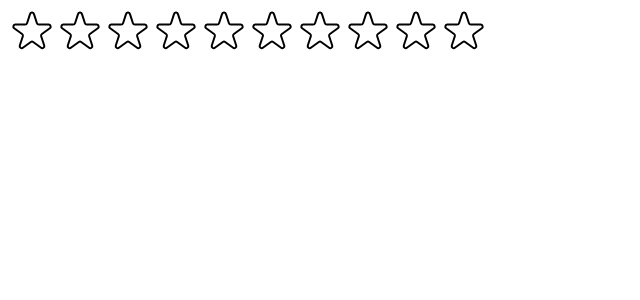
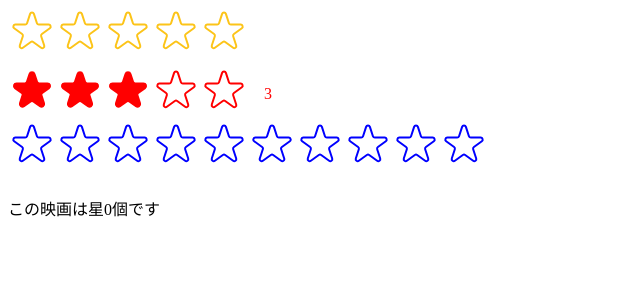
Before and after one commit to mizukami-0418/usepopcorn, a React (Vite) app: page / in a window 1280 px wide. Shown: the top 300 px of the page, without its empty margins (0-640 px from the left). Built offline with nearby package versions, Linux system fonts and the light colour scheme.

Commit message:
星評価コンポーネントに新しいプロパティを追加し、デフォルト評価やカスタムメッセージのサポートを実装

```diff
--- a/src/StarRating.jsx
+++ b/src/StarRating.jsx
@@ -10,46 +10,64 @@
   display: "flex",
 };
 
+export default function StarRating({
+  maxRating = 5,
+  color = "#fcc419",
+  size = 48,
+  className = "",
+  messages = [],
+  defaultRating = 0,
+  onSetRating,
+}) {
+  const [rating, setRating] = useState(defaultRating);
+  const [tempRating, setTempRating] = useState(0);
+
+  function handleRating(rating) {
+    setRating(rating);
+    onSetRating(rating);
+  }
+
   const textStyle = {
     lineHight: "1",
     margin: "0",
+    color: color,
+    fontSize: `${size / 1.5}px`,
   };
 
-export default function StarRating({ maxRating = 10 }) {
-  const [rating, setRating] = useState(0);
-  const [hoverRating, setHoverRating] = useState(0);
-
-  function handleRating(rating) {
-    setRating(rating);
-  }
-
   return (
-    <div style={containerStyle}>
+    <div style={containerStyle} className={className}>
       <div style={starContainerStyle}>
         {Array.from({ length: maxRating }, (_, i) => (
           <Star
             key={i}
             onRate={() => handleRating(i + 1)}
-            onHoverEating={() => hoverRating(i + 1)}
-            full={hoverRating ? hoverRating >= i + 1 : rating >= i + 1}
-            onHoverIn={() => setHoverRating(i + 1)}
-            onHoverOut={() => setHoverRating(0)}
+            full={tempRating ? tempRating >= i + 1 : rating >= i + 1}
+            onHoverIn={() => setTempRating(i + 1)}
+            onHoverOut={() => setTempRating(0)}
+            color={color}
+            size={size}
           />
         ))}
       </div>
-      <p style={textStyle}>{hoverRating || rating || ""}</p>
+      <p style={textStyle}>
+        {messages.length === maxRating
+          ? messages[tempRating ? tempRating - 1 : rating - 1]
+          : tempRating || rating || ""}
+      </p>
     </div>
   );
 }
 
+function Star({ onRate, full, onHoverIn, onHoverOut, color, size }) {
   const starStyle = {
     width: "48px",
     hight: "48px",
     display: "block",
     cursor: "pointer",
+    color: color,
+    fontSize: size,
   };
 
-function Star({ onRate, full, onHoverIn, onHoverOut }) {
   return (
     <span
       role="button"
@@ -62,8 +80,8 @@
         <svg
           xmlns="http://www.w3.org/2000/svg"
           viewBox="0 0 20 20"
-          fill="#000"
-          stroke="#000"
+          fill={color}
+          stroke={color}
         >
           <path d="M9.049 2.927c.3-.921 1.603-.921 1.902 0l1.07 3.292a1 1 0 00.95.69h3.462c.969 0 1.371 1.24.588 1.81l-2.8 2.034a1 1 0 00-.364 1.118l1.07 3.292c.3.921-.755 1.688-1.54 1.118l-2.8-2.034a1 1 0 00-1.175 0l-2.8 2.034c-.784.57-1.838-.197-1.539-1.118l1.07-3.292a1 1 0 00-.364-1.118L2.98 8.72c-.783-.57-.38-1.81.588-1.81h3.461a1 1 0 00.951-.69l1.07-3.292z" />
         </svg>
@@ -72,7 +90,7 @@
           xmlns="http://www.w3.org/2000/svg"
           fill="none"
           viewBox="0 0 24 24"
-          stroke="#000"
+          stroke={color}
         >
           <path
             strokeLinecap="round"
--- a/src/main.jsx
+++ b/src/main.jsx
@@ -1,12 +1,26 @@
 import { StrictMode } from "react";
 import { createRoot } from "react-dom/client";
+import { useState } from "react";
 // import './index.css'
 // import App from './App.jsx'
 import StarRating from "./StarRating";
 
+function Test() {
+  const [movieRating, setMovieRating] = useState(0);
+
+  return (
+    <div>
+      <StarRating color="blue" maxRating={10} onSetRating={setMovieRating} />
+      <p>この映画は星{movieRating}個です</p>
+    </div>
+  );
+}
+
 createRoot(document.getElementById("root")).render(
   <StrictMode>
     {/* <App /> */}
-    <StarRating />
+    <StarRating maxRating={5} messages={["a", "b", "c", "d", "e"]} />
+    <StarRating size={24} color="red" className="test" defaultRating={3} />
+    <Test />
   </StrictMode>
 );
```
Lines whose indentation alone changed are shown as unchanged.
